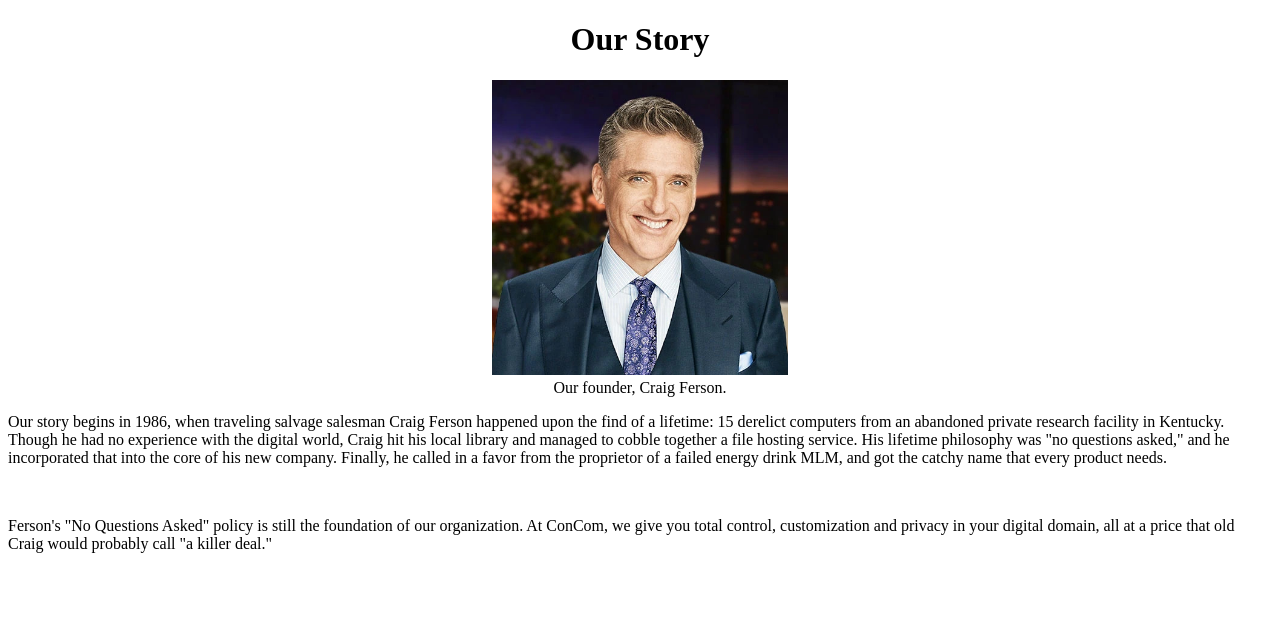
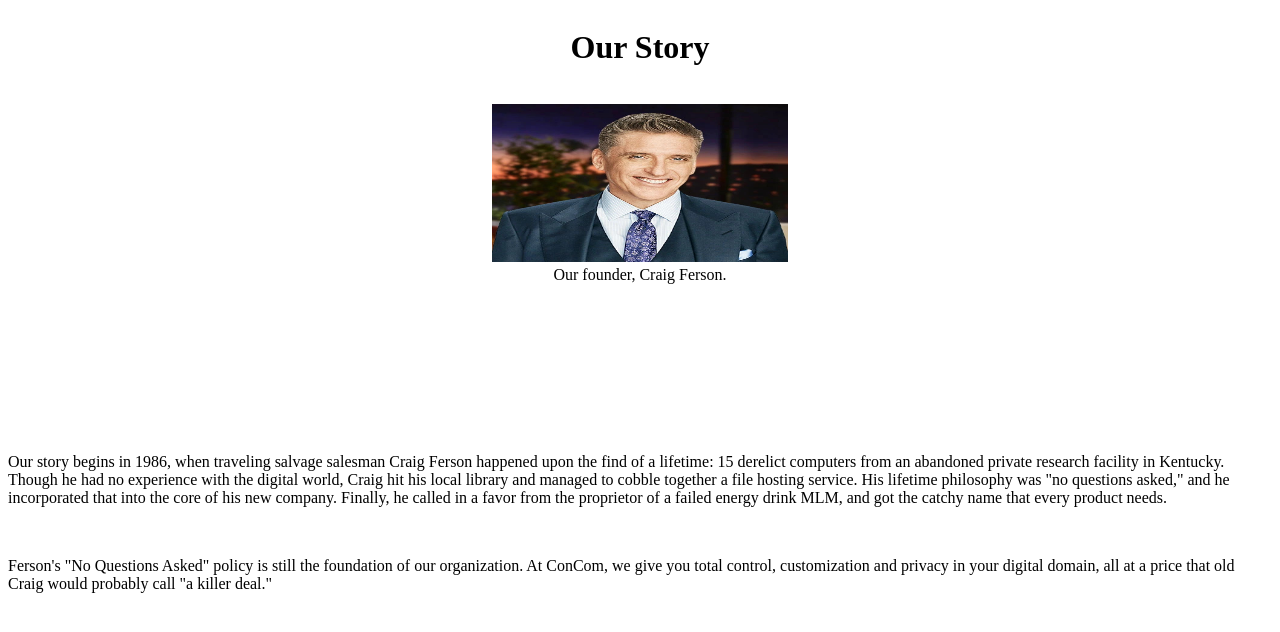
Before and after one commit to kbb306/ConCom, a PHP site: page /about.html in a window 1280 px wide. Shown: the top 632 px of the page. Run offline with PHP 8.4, Linux system fonts and the light colour scheme.

Commit message:
Added grid display.

```diff
--- a/css/styles.css
+++ b/css/styles.css
@@ -20,6 +20,8 @@
 
 .History{
 
+  display: grid;
+
   h1 {
     text-align: center;
   }
```
